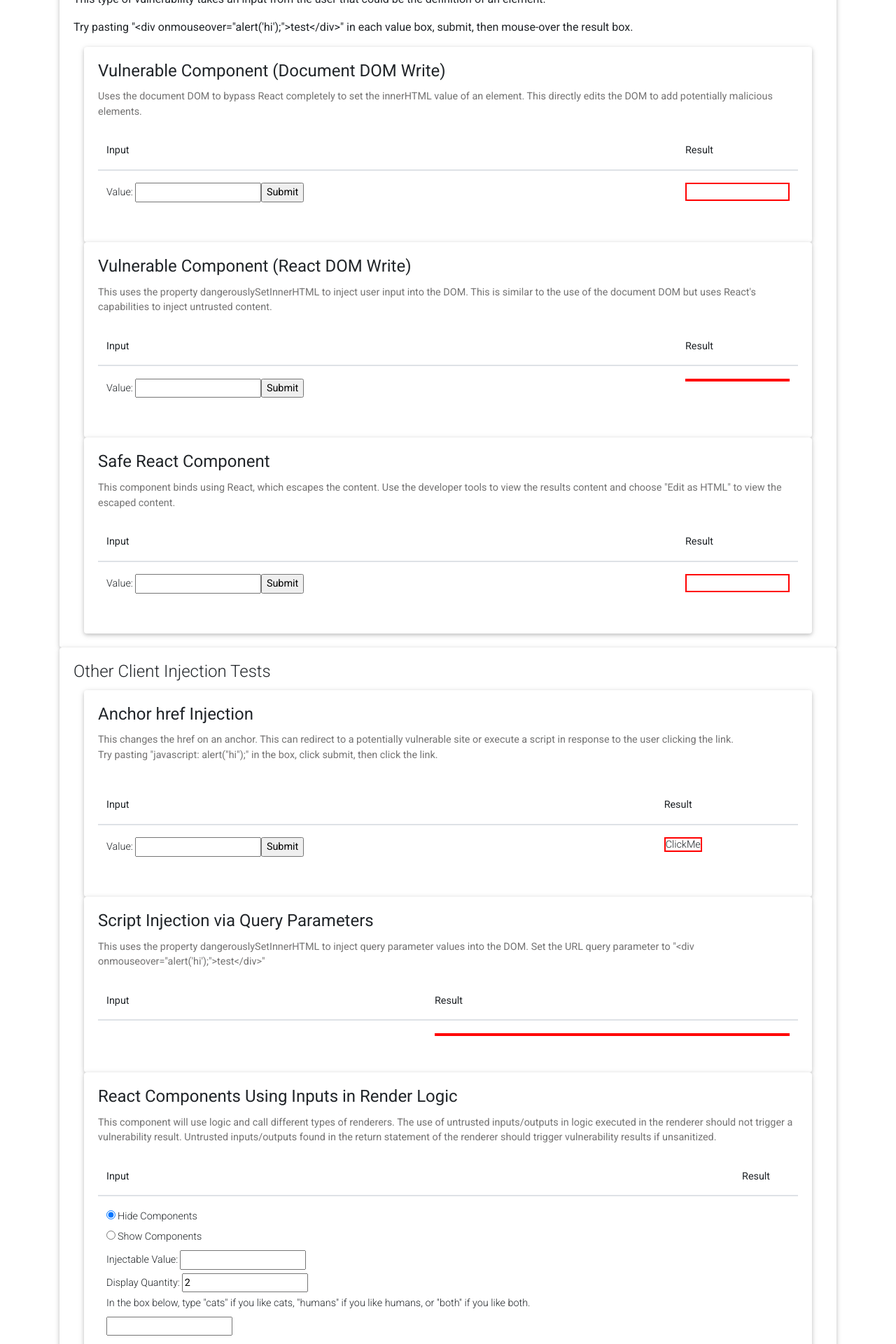
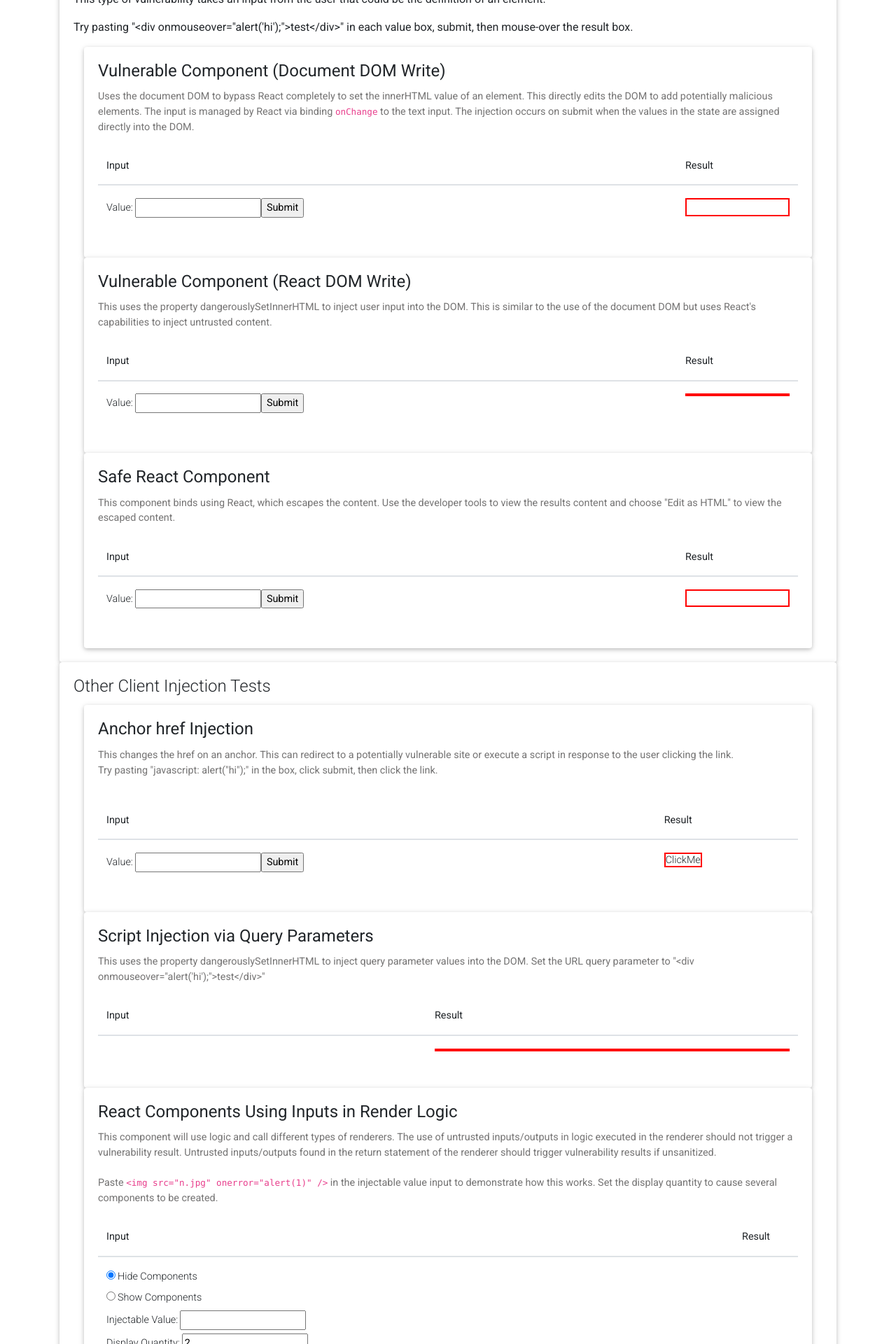
Before and after one commit to nouhaila49/simply_vulnerable_react, a React (Create React App) app in the folder client/: page / in a window 1280 px wide. Shown: the part 340-2260 px from the top of the page at 70% size. Built offline with nearby package versions, Linux system fonts and the light colour scheme.

Commit message:
documentation

```diff
--- a/client/src/client-side-xss/logical.jsx
+++ b/client/src/client-side-xss/logical.jsx
@@ -62,12 +62,14 @@ export default class Logical extends ClientSideXSSBase {
             return (
                 <>
                     {gen.map((x) => {
-                        return (<MDBContainer className="result">
+                        return (
+                        <MDBContainer className="result">
                             <SafeRenderFunction injectable={this.state.formValue} iteration={x} />
                             <VulnerableRenderFunction injectable={this.state.formValue} iteration={x} />
                             <SafeRenderLambda injectable={this.state.formValue} iteration={x} />
                             <VulnerableRenderLambda injectable={this.state.formValue} iteration={x} />
-                        </MDBContainer>);
+                        </MDBContainer>
+                        );
                     })}
 
                     {extra}
@@ -84,6 +86,11 @@ export default class Logical extends ClientSideXSSBase {
                 This component will use logic and call different types of renderers.  The use of untrusted inputs/outputs in
                 logic executed in the renderer should not trigger a vulnerability result.  Untrusted inputs/outputs found
                 in the return statement of the renderer should trigger vulnerability results if unsanitized.
+                <div>
+                    <br/>
+                    Paste <code>&lt;img src="n.jpg" onerror="alert(1)" /&gt;</code> in the injectable value input
+                    to demonstrate how this works.  Set the display quantity to cause several components to be created.
+                </div>
             </div>
         );
     }
--- a/client/src/client-side-xss/vulnerable.jsx
+++ b/client/src/client-side-xss/vulnerable.jsx
@@ -13,9 +13,11 @@ export class Vulnerable extends ClientSideXSSBase
     {
         return (
             <div>
-
                 Uses the document DOM to bypass React completely to set the innerHTML value of
                 an element.  This directly edits the DOM to add potentially malicious elements.
+                The input is managed by React via binding <code>onChange</code> to the text input.  The
+                injection occurs on submit when the values in the state are assigned directly
+                into the DOM.
             </div>
         );
     }
--- a/client/src/server-side-xss/remote_render_funcs.jsx
+++ b/client/src/server-side-xss/remote_render_funcs.jsx
@@ -17,7 +17,6 @@ export function SafeRenderFunc(props) {
 
         <div>
             Safe: <div className="result">{props.val}</div>
-            <div dangerouslySetInnerHTML={{__html: props.genericInput}}/>
         </div>
     );
 }
--- a/client/src/server-side-xss/remote_safe.jsx
+++ b/client/src/server-side-xss/remote_safe.jsx
@@ -28,7 +28,6 @@ export class RemoteSafe extends React.Component {
 
                 <Button onClick={this.onClick}>ClickMe</Button>
                 <div className="result">{this.state.injected}</div>
-                <div dangerouslySetInnerHTML={{__html: this.props.genericInput}} />
             </MDBCard>
         );
     }
```
Also changed, not shown: 1 other file (tests, documents, lock files or other folders).
